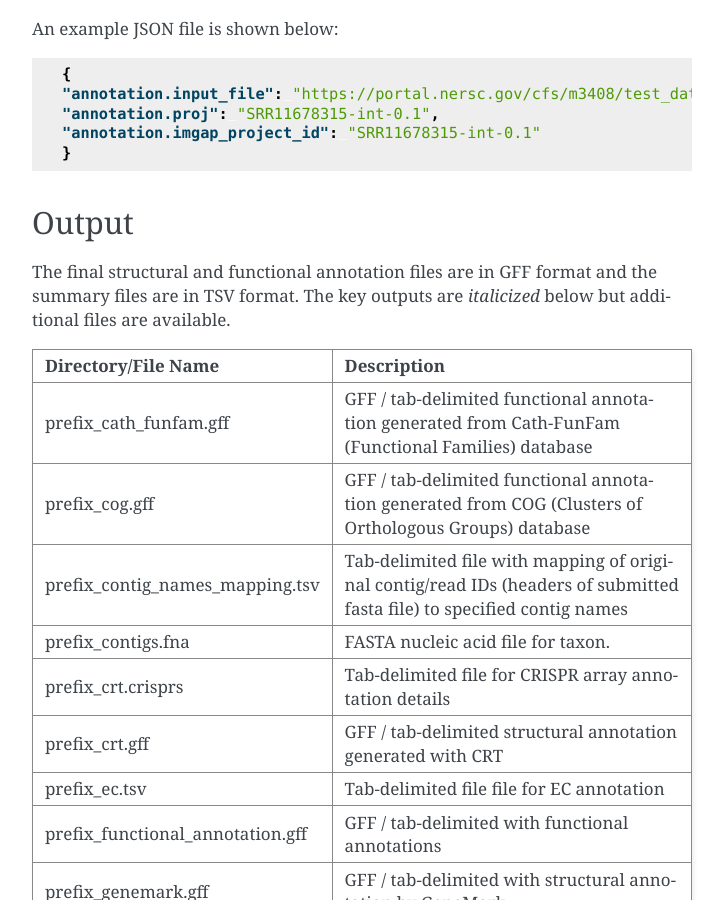
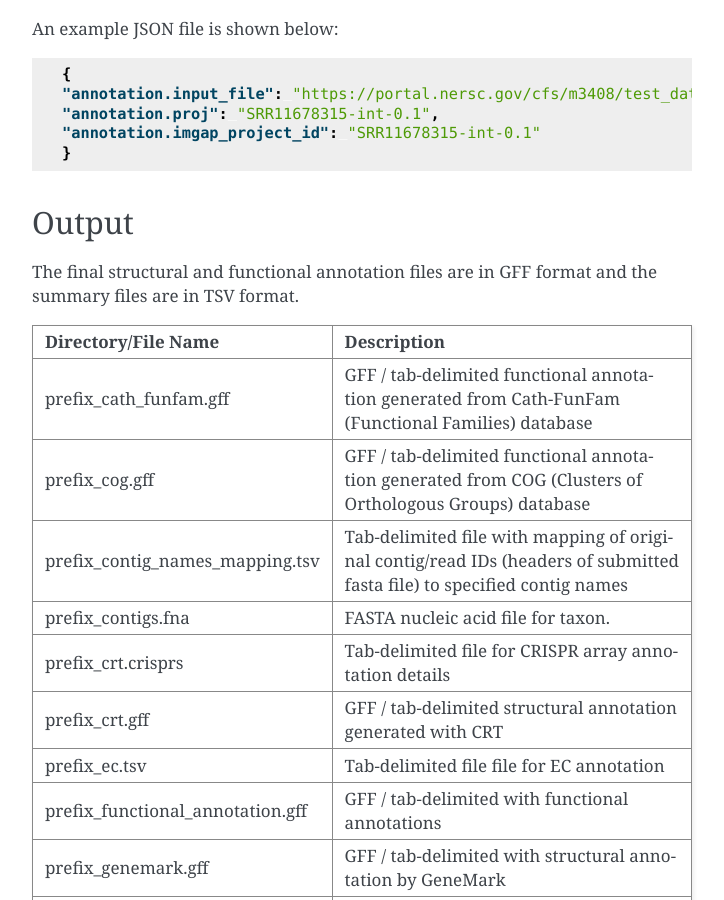
Before and after one commit to microbiomedata/mg_annotation, a Sphinx documentation site: the page built from docs/index.rst, in a window 1280 px wide and 900 px high, scrolled down 2444 px. Shown: the whole window, without its empty margins (388-1112 px from the left). Built offline with Sphinx 7.4.7, drawn with Linux system fonts in a browser that asks for light colours.

Commit message:
take out italics in table

```diff
--- a/docs/index.rst
+++ b/docs/index.rst
@@ -88,7 +88,7 @@ An example JSON file is shown below:
 
 Output
 ------
-The final structural and functional annotation files are in GFF format and the summary files are in TSV format.  The key outputs are *italicized* below but additional files are available.
+The final structural and functional annotation files are in GFF format and the summary files are in TSV format.
 
 .. list-table::
    :header-rows: 1
```
